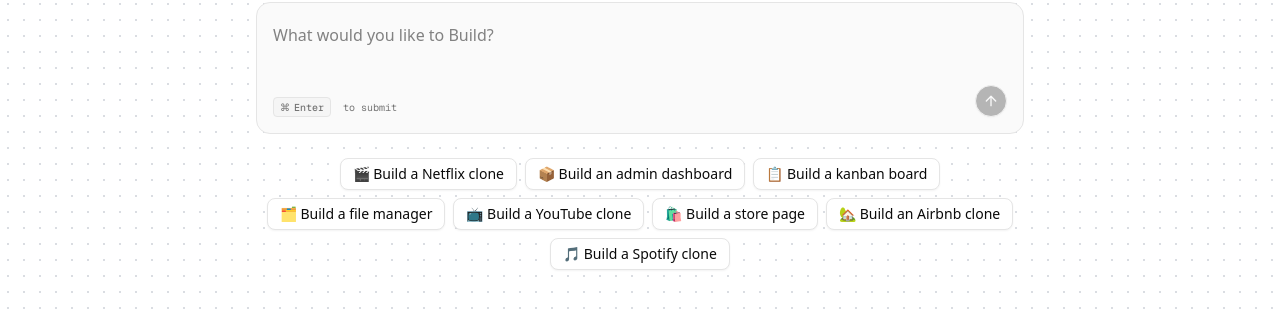
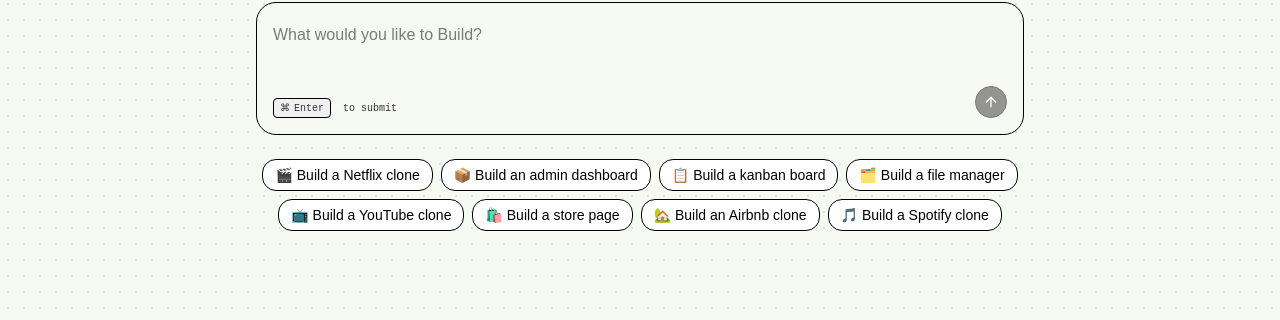
Before and after one commit to yuvrajpandey77/Cobentt_Central_Monorepo, a Next.js app: page / in a window 1280 px wide. Shown: the part 324-644 px from the top of the page. Built offline with nearby package versions, Linux system fonts and the light colour scheme; no server answers.

Commit message:
added new themes and color changes to make our app more eye catchy

```diff
--- a/src/app/globals.css
+++ b/src/app/globals.css
@@ -3,113 +3,173 @@
 
 @custom-variant dark (&:is(.dark *));
 
+:root {
+  --background: oklch(0.9789 0.0082 121.6272);
+  --foreground: oklch(0 0 0);
+  --card: oklch(1.0000 0 0);
+  --card-foreground: oklch(0 0 0);
+  --popover: oklch(1.0000 0 0);
+  --popover-foreground: oklch(0 0 0);
+  --primary: oklch(0.5106 0.2301 276.9656);
+  --primary-foreground: oklch(1.0000 0 0);
+  --secondary: oklch(0.7038 0.1230 182.5025);
+  --secondary-foreground: oklch(1.0000 0 0);
+  --muted: oklch(0.9551 0 0);
+  --muted-foreground: oklch(0.3211 0 0);
+  --accent: oklch(0.7686 0.1647 70.0804);
+  --accent-foreground: oklch(0 0 0);
+  --destructive: oklch(0.6368 0.2078 25.3313);
+  --destructive-foreground: oklch(1.0000 0 0);
+  --border: oklch(0 0 0);
+  --input: oklch(0.5555 0 0);
+  --ring: oklch(0.7853 0.1041 274.7134);
+  --chart-1: oklch(0.5106 0.2301 276.9656);
+  --chart-2: oklch(0.7038 0.1230 182.5025);
+  --chart-3: oklch(0.7686 0.1647 70.0804);
+  --chart-4: oklch(0.6559 0.2118 354.3084);
+  --chart-5: oklch(0.7227 0.1920 149.5793);
+  --sidebar: oklch(0.9789 0.0082 121.6272);
+  --sidebar-foreground: oklch(0 0 0);
+  --sidebar-primary: oklch(0.5106 0.2301 276.9656);
+  --sidebar-primary-foreground: oklch(1.0000 0 0);
+  --sidebar-accent: oklch(0.7686 0.1647 70.0804);
+  --sidebar-accent-foreground: oklch(0 0 0);
+  --sidebar-border: oklch(0 0 0);
+  --sidebar-ring: oklch(0.7853 0.1041 274.7134);
+  --font-sans: DM Sans, sans-serif;
+  --font-serif: DM Sans, sans-serif;
+  --font-mono: Space Mono, monospace;
+  --radius: 1rem;
+  --shadow-x: 0px;
+  --shadow-y: 0px;
+  --shadow-blur: 0px;
+  --shadow-spread: 0px;
+  --shadow-opacity: 0.05;
+  --shadow-color: #1a1a1a;
+  --shadow-2xs: 0px 0px 0px 0px hsl(0 0% 10.1961% / 0.03);
+  --shadow-xs: 0px 0px 0px 0px hsl(0 0% 10.1961% / 0.03);
+  --shadow-sm: 0px 0px 0px 0px hsl(0 0% 10.1961% / 0.05), 0px 1px 2px -1px hsl(0 0% 10.1961% / 0.05);
+  --shadow: 0px 0px 0px 0px hsl(0 0% 10.1961% / 0.05), 0px 1px 2px -1px hsl(0 0% 10.1961% / 0.05);
+  --shadow-md: 0px 0px 0px 0px hsl(0 0% 10.1961% / 0.05), 0px 2px 4px -1px hsl(0 0% 10.1961% / 0.05);
+  --shadow-lg: 0px 0px 0px 0px hsl(0 0% 10.1961% / 0.05), 0px 4px 6px -1px hsl(0 0% 10.1961% / 0.05);
+  --shadow-xl: 0px 0px 0px 0px hsl(0 0% 10.1961% / 0.05), 0px 8px 10px -1px hsl(0 0% 10.1961% / 0.05);
+  --shadow-2xl: 0px 0px 0px 0px hsl(0 0% 10.1961% / 0.13);
+  --tracking-normal: normal;
+  --spacing: 0.25rem;
+}
+
+
+.dark {
+  --background: oklch(0 0 0);
+  --foreground: oklch(1.0000 0 0);
+  --card: oklch(0.2455 0.0217 257.2823);
+  --card-foreground: oklch(1.0000 0 0);
+  --popover: oklch(0.2455 0.0217 257.2823);
+  --popover-foreground: oklch(1.0000 0 0);
+  --primary: oklch(0.6801 0.1583 276.9349);
+  --primary-foreground: oklch(0 0 0);
+  --secondary: oklch(0.7845 0.1325 181.9120);
+  --secondary-foreground: oklch(0 0 0);
+  --muted: oklch(0.3211 0 0);
+  --muted-foreground: oklch(0.8452 0 0);
+  --accent: oklch(0.8790 0.1534 91.6054);
+  --accent-foreground: oklch(0 0 0);
+  --destructive: oklch(0.7106 0.1661 22.2162);
+  --destructive-foreground: oklch(0 0 0);
+  --border: oklch(0.4459 0 0);
+  --input: oklch(1.0000 0 0);
+  --ring: oklch(0.6801 0.1583 276.9349);
+  --chart-1: oklch(0.6801 0.1583 276.9349);
+  --chart-2: oklch(0.7845 0.1325 181.9120);
+  --chart-3: oklch(0.8790 0.1534 91.6054);
+  --chart-4: oklch(0.7253 0.1752 349.7607);
+  --chart-5: oklch(0.8003 0.1821 151.7110);
+  --sidebar: oklch(0 0 0);
+  --sidebar-foreground: oklch(1.0000 0 0);
+  --sidebar-primary: oklch(0.6801 0.1583 276.9349);
+  --sidebar-primary-foreground: oklch(0 0 0);
+  --sidebar-accent: oklch(0.8790 0.1534 91.6054);
+  --sidebar-accent-foreground: oklch(0 0 0);
+  --sidebar-border: oklch(1.0000 0 0);
+  --sidebar-ring: oklch(0.6801 0.1583 276.9349);
+  --font-sans: DM Sans, sans-serif;
+  --font-serif: DM Sans, sans-serif;
+  --font-mono: Space Mono, monospace;
+  --radius: 1rem;
+  --shadow-x: 0px;
+  --shadow-y: 0px;
+  --shadow-blur: 0px;
+  --shadow-spread: 0px;
+  --shadow-opacity: 0.05;
+  --shadow-color: #1a1a1a;
+  --shadow-2xs: 0px 0px 0px 0px hsl(0 0% 10.1961% / 0.03);
+  --shadow-xs: 0px 0px 0px 0px hsl(0 0% 10.1961% / 0.03);
+  --shadow-sm: 0px 0px 0px 0px hsl(0 0% 10.1961% / 0.05), 0px 1px 2px -1px hsl(0 0% 10.1961% / 0.05);
+  --shadow: 0px 0px 0px 0px hsl(0 0% 10.1961% / 0.05), 0px 1px 2px -1px hsl(0 0% 10.1961% / 0.05);
+  --shadow-md: 0px 0px 0px 0px hsl(0 0% 10.1961% / 0.05), 0px 2px 4px -1px hsl(0 0% 10.1961% / 0.05);
+  --shadow-lg: 0px 0px 0px 0px hsl(0 0% 10.1961% / 0.05), 0px 4px 6px -1px hsl(0 0% 10.1961% / 0.05);
+  --shadow-xl: 0px 0px 0px 0px hsl(0 0% 10.1961% / 0.05), 0px 8px 10px -1px hsl(0 0% 10.1961% / 0.05);
+  --shadow-2xl: 0px 0px 0px 0px hsl(0 0% 10.1961% / 0.13);
+}
+
 @theme inline {
   --color-background: var(--background);
   --color-foreground: var(--foreground);
-  --font-sans: var(--font-geist-sans);
-  --font-mono: var(--font-geist-mono);
+  --color-card: var(--card);
+  --color-card-foreground: var(--card-foreground);
+  --color-popover: var(--popover);
+  --color-popover-foreground: var(--popover-foreground);
+  --color-primary: var(--primary);
+  --color-primary-foreground: var(--primary-foreground);
+  --color-secondary: var(--secondary);
+  --color-secondary-foreground: var(--secondary-foreground);
+  --color-muted: var(--muted);
+  --color-muted-foreground: var(--muted-foreground);
+  --color-accent: var(--accent);
+  --color-accent-foreground: var(--accent-foreground);
+  --color-destructive: var(--destructive);
+  --color-destructive-foreground: var(--destructive-foreground);
+  --color-border: var(--border);
+  --color-input: var(--input);
+  --color-ring: var(--ring);
+  --color-chart-1: var(--chart-1);
+  --color-chart-2: var(--chart-2);
+  --color-chart-3: var(--chart-3);
+  --color-chart-4: var(--chart-4);
+  --color-chart-5: var(--chart-5);
+  --color-sidebar: var(--sidebar);
+  --color-sidebar-foreground: var(--sidebar-foreground);
+  --color-sidebar-primary: var(--sidebar-primary);
+  --color-sidebar-primary-foreground: var(--sidebar-primary-foreground);
+  --color-sidebar-accent: var(--sidebar-accent);
+  --color-sidebar-accent-foreground: var(--sidebar-accent-foreground);
+  --color-sidebar-border: var(--sidebar-border);
   --color-sidebar-ring: var(--sidebar-ring);
-  --color-sidebar-border: var(--sidebar-border);
-  --color-sidebar-accent-foreground: var(--sidebar-accent-foreground);
-  --color-sidebar-accent: var(--sidebar-accent);
-  --color-sidebar-primary-foreground: var(--sidebar-primary-foreground);
-  --color-sidebar-primary: var(--sidebar-primary);
-  --color-sidebar-foreground: var(--sidebar-foreground);
-  --color-sidebar: var(--sidebar);
-  --color-chart-5: var(--chart-5);
-  --color-chart-4: var(--chart-4);
-  --color-chart-3: var(--chart-3);
-  --color-chart-2: var(--chart-2);
-  --color-chart-1: var(--chart-1);
-  --color-ring: var(--ring);
-  --color-input: var(--input);
-  --color-border: var(--border);
-  --color-destructive: var(--destructive);
-  --color-accent-foreground: var(--accent-foreground);
-  --color-accent: var(--accent);
-  --color-muted-foreground: var(--muted-foreground);
-  --color-muted: var(--muted);
-  --color-secondary-foreground: var(--secondary-foreground);
-  --color-secondary: var(--secondary);
-  --color-primary-foreground: var(--primary-foreground);
-  --color-primary: var(--primary);
-  --color-popover-foreground: var(--popover-foreground);
-  --color-popover: var(--popover);
-  --color-card-foreground: var(--card-foreground);
-  --color-card: var(--card);
+
+  --font-sans: var(--font-sans);
+  --font-mono: var(--font-mono);
+  --font-serif: var(--font-serif);
+
   --radius-sm: calc(var(--radius) - 4px);
   --radius-md: calc(var(--radius) - 2px);
   --radius-lg: var(--radius);
   --radius-xl: calc(var(--radius) + 4px);
-}
 
-:root {
-  --radius: 0.625rem;
-  --background: oklch(1 0 0);
-  --foreground: oklch(0.145 0 0);
-  --card: oklch(1 0 0);
-  --card-foreground: oklch(0.145 0 0);
-  --popover: oklch(1 0 0);
-  --popover-foreground: oklch(0.145 0 0);
-  --primary: oklch(0.205 0 0);
-  --primary-foreground: oklch(0.985 0 0);
-  --secondary: oklch(0.97 0 0);
-  --secondary-foreground: oklch(0.205 0 0);
-  --muted: oklch(0.97 0 0);
-  --muted-foreground: oklch(0.556 0 0);
-  --accent: oklch(0.97 0 0);
-  --accent-foreground: oklch(0.205 0 0);
-  --destructive: oklch(0.577 0.245 27.325);
-  --border: oklch(0.922 0 0);
-  --input: oklch(0.922 0 0);
-  --ring: oklch(0.708 0 0);
-  --chart-1: oklch(0.646 0.222 41.116);
-  --chart-2: oklch(0.6 0.118 184.704);
-  --chart-3: oklch(0.398 0.07 227.392);
-  --chart-4: oklch(0.828 0.189 84.429);
-  --chart-5: oklch(0.769 0.188 70.08);
-  --sidebar: oklch(0.985 0 0);
-  --sidebar-foreground: oklch(0.145 0 0);
-  --sidebar-primary: oklch(0.205 0 0);
-  --sidebar-primary-foreground: oklch(0.985 0 0);
-  --sidebar-accent: oklch(0.97 0 0);
-  --sidebar-accent-foreground: oklch(0.205 0 0);
-  --sidebar-border: oklch(0.922 0 0);
-  --sidebar-ring: oklch(0.708 0 0);
-}
+  --shadow-2xs: var(--shadow-2xs);
+  --shadow-xs: var(--shadow-xs);
+  --shadow-sm: var(--shadow-sm);
+  --shadow: var(--shadow);
+  --shadow-md: var(--shadow-md);
+  --shadow-lg: var(--shadow-lg);
+  --shadow-xl: var(--shadow-xl);
+  --shadow-2xl: var(--shadow-2xl);
 
-.dark {
-  --background: oklch(0.145 0 0);
-  --foreground: oklch(0.985 0 0);
-  --card: oklch(0.205 0 0);
-  --card-foreground: oklch(0.985 0 0);
-  --popover: oklch(0.205 0 0);
-  --popover-foreground: oklch(0.985 0 0);
-  --primary: oklch(0.922 0 0);
-  --primary-foreground: oklch(0.205 0 0);
-  --secondary: oklch(0.269 0 0);
-  --secondary-foreground: oklch(0.985 0 0);
-  --muted: oklch(0.269 0 0);
-  --muted-foreground: oklch(0.708 0 0);
-  --accent: oklch(0.269 0 0);
-  --accent-foreground: oklch(0.985 0 0);
-  --destructive: oklch(0.704 0.191 22.216);
-  --border: oklch(1 0 0 / 10%);
-  --input: oklch(1 0 0 / 15%);
-  --ring: oklch(0.556 0 0);
-  --chart-1: oklch(0.488 0.243 264.376);
-  --chart-2: oklch(0.696 0.17 162.48);
-  --chart-3: oklch(0.769 0.188 70.08);
-  --chart-4: oklch(0.627 0.265 303.9);
-  --chart-5: oklch(0.645 0.246 16.439);
-  --sidebar: oklch(0.205 0 0);
-  --sidebar-foreground: oklch(0.985 0 0);
-  --sidebar-primary: oklch(0.488 0.243 264.376);
-  --sidebar-primary-foreground: oklch(0.985 0 0);
-  --sidebar-accent: oklch(0.269 0 0);
-  --sidebar-accent-foreground: oklch(0.985 0 0);
-  --sidebar-border: oklch(1 0 0 / 10%);
-  --sidebar-ring: oklch(0.556 0 0);
+  --tracking-tighter: calc(var(--tracking-normal) - 0.05em);
+  --tracking-tight: calc(var(--tracking-normal) - 0.025em);
+  --tracking-normal: var(--tracking-normal);
+  --tracking-wide: calc(var(--tracking-normal) + 0.025em);
+  --tracking-wider: calc(var(--tracking-normal) + 0.05em);
+  --tracking-widest: calc(var(--tracking-normal) + 0.1em);
 }
 
 @layer base {
@@ -120,3 +180,13 @@
     @apply bg-background text-foreground;
   }
 }
+
+@layer base {
+  button:not([disabled]),
+  [role="button"]:not([disabled]) {
+    cursor: pointer;
+  }
+}
+body {
+  letter-spacing: var(--tracking-normal);
+}
--- a/src/components/ui/button.tsx
+++ b/src/components/ui/button.tsx
@@ -9,6 +9,8 @@ const buttonVariants = cva(
   {
     variants: {
       variant: {
+        tertiary:
+        "bg-primary/50 dark:bg-primary/50 text-primary shadow-xs hover:bg-primary/30 dark:hover:bg-primary/20",
         default:
           "bg-primary text-primary-foreground shadow-xs hover:bg-primary/90",
         destructive:
--- a/src/modules/projects/ui/components/project-header.tsx
+++ b/src/modules/projects/ui/components/project-header.tsx
@@ -40,7 +40,7 @@ export const ProjectHeader = ({ projectId }: Props) => {
 
 
     return (
-    <header className="p-2 flex justify-between items-center border-b">
+    <header className="p-3 flex justify-between items-center border-b">
         <DropdownMenu>
             <DropdownMenuTrigger asChild>
                 <Button variant="ghost" size="sm" className="focus-visible:ring-0 hover:bg-transparent hover:opacity-75 transition-opacity pl-2">
--- a/src/modules/projects/ui/views/project-view.tsx
+++ b/src/modules/projects/ui/views/project-view.tsx
@@ -73,7 +73,7 @@ export const ProjectView = ({ projectId }: Props) => {
                                 </TabsTrigger>
                             </TabsList>
                             <div className="ml-auto flex items-center gap-x-2">
-                                <Button asChild variant="default" size="sm" className="flex items-center gap-2  text-white px-4 py-2 min-w-[100px]">
+                                <Button asChild variant="tertiary" size="sm" className="flex items-center gap-2  text-white px-4 py-2 min-w-[100px]">
                                     <Link href="/pricing" className="flex items-center gap-2 w-full justify-center">
                                         <CrownIcon className="h-4 w-4" />
                                         <span className="font-medium">Upgrade</span>
```
Also changed, not shown: src/components/code-view/code-theme.css (+5 -5 lines).
